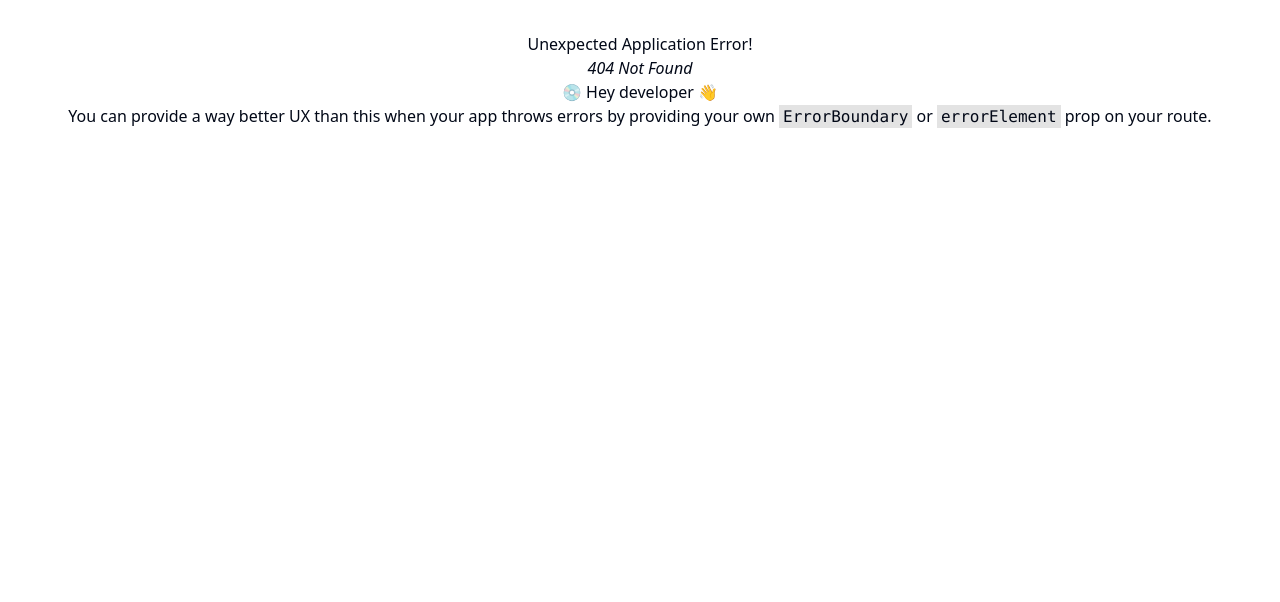
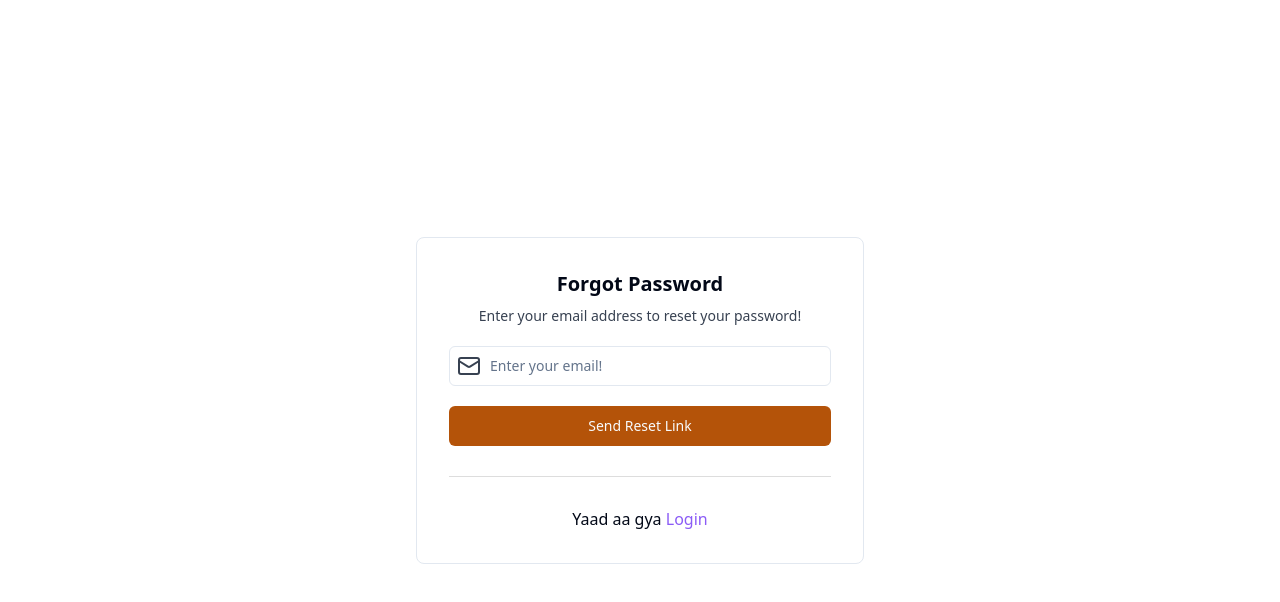
Before and after one commit to codesolverkushal/food-with-kp, a React (Vite) app in the folder client/: page /forgot-password in a window 1280 px wide. Before the commit this address had no page. Shown: the top 602 px of the page. Built offline with nearby package versions, Linux system fonts and the light colour scheme.

Commit message:
Deal with password issues

```diff
--- a/client/package.json
+++ b/client/package.json
@@ -18,9 +18,11 @@
     "lucide-react": "^0.453.0",
     "react": "^18.3.1",
     "react-dom": "^18.3.1",
+    "react-hot-toast": "^2.4.1",
     "react-router-dom": "^6.27.0",
     "tailwind-merge": "^2.5.4",
-    "tailwindcss-animate": "^1.0.7"
+    "tailwindcss-animate": "^1.0.7",
+    "zod": "^3.23.8"
   },
   "devDependencies": {
     "@eslint/js": "^9.13.0",
--- /dev/null
+++ b/client/src/pages/auth/ForgotPassword.tsx
@@ -0,0 +1,46 @@
+import { Button } from "@/components/ui/button";
+import { Input } from "@/components/ui/input"
+import { Separator } from "@radix-ui/react-separator";
+import { Loader2, Mail } from "lucide-react";
+import { useState } from "react"
+import { Link } from "react-router-dom";
+
+const ForgotPassword = () => {
+    const [email, setEmail] = useState<string>("");
+    const loading = false
+    return (
+        <div className="flex items-center justify-center min-h-screen w-full">
+            <form className="flex flex-col gap-5 md:border sm:border md:p-8 w-full max-w-md rounded-lg mx-4">
+                <div className="text-center">
+                    <h1 className="font-bold text-xl mb-2">Forgot Password</h1>
+                    <p className="text-sm text-gray-700">Enter your email address to reset your password!</p>
+                </div>
+                <div className="relative w-full">
+                    <Input
+                        type="text"
+                        value={email}
+                        onChange={(e) => { setEmail(e.target.value) }}
+                        placeholder="Enter your email!"
+                        className="pl-10"
+                    />
+                    <Mail className="absolute inset-y-2 left-2 text-gray-700 pointer-none" />
+                </div>
+                {
+                    loading ? (
+                        <Button disabled className="bg-amber-700 hover:bg-amber-900 hover:text-lg"><Loader2 className="mr-2 h-4 w-4 animate-spin" />Keep Patience</Button>
+                    ) : (
+                        <Button className="bg-amber-700 hover:bg-amber-900 hover:text-lg">Send Reset Link</Button>
+                    )
+                }
+
+                <Separator orientation="horizontal" decorative style={{ margin: '10px 0', backgroundColor: '#ddd', height: '1px' }} />
+                <span className="text-center">
+                    Yaad aa gya{" "}
+                    <Link to="/login" className="text-violet-500">Login</Link>
+                </span>
+            </form>
+        </div>
+    )
+}
+
+export default ForgotPassword
--- a/client/src/pages/auth/Login.tsx
+++ b/client/src/pages/auth/Login.tsx
@@ -4,14 +4,9 @@
 import { Separator } from "@radix-ui/react-separator";
 import { Link } from "react-router-dom";
 import { useState,ChangeEvent, FormEvent } from "react";
+import { LoginInputState, userLoginSchema } from "@/schema/userSchema";
 
 // Typescript me type define krne ka 2 tarika
-
-
-type LoginInputState = {
-    email: string,
-    password: string
-}
 
 const Login = () => {
 
@@ -20,6 +15,7 @@
         password:""
     });
 
+    const [errors,setErrors] = useState<Partial<LoginInputState>>({});
 
     const changeEventHandler = (e: ChangeEvent<HTMLInputElement>) =>{
         e.preventDefault();
@@ -32,14 +28,22 @@
 
     const loginHandler = (e:FormEvent)=>{
         e.preventDefault();
+        const result = userLoginSchema.safeParse(input);
+
+        if(!result.success){
+            const fieldErrors = result.error.formErrors.fieldErrors;
+            setErrors(fieldErrors as Partial<LoginInputState>);
+            return;
+        }
         console.log(input);
+        setErrors({});
     }
     const loading = false;
 
     return (
         <div className="flex items-center justify-center min-h-screen">
             <form onSubmit={loginHandler} className="md:p-8 w-full max-w-md rounded-lg md:border border border-gray-200 mx-4">
-                <div className="mb-4">
+                <div className="mb-4 text-center">
                     <h1 className="font-bold text-2xl">Kp-Hotel's</h1>
                 </div>
                 <div className="mb-4">
@@ -53,6 +57,9 @@
                             className="pl-10 focus-visible:ring-1"
                         />
                         <Mail className="absolute inset-y-2 left-2 text-gray-500 pointer-events-none" />
+                        {
+                            errors && <span className="text-sm text-red-500">{errors.email}</span>
+                        }
                     </div>
                 </div>
 
@@ -67,6 +74,9 @@
                             className="pl-10 focus-visible:ring-1"
                         />
                         <LockKeyhole className="absolute inset-y-2 left-2 text-gray-500 pointer-events-none" />
+                        {
+                            errors && <span className="text-sm text-red-500">{errors.password}</span>
+                        }
                     </div>
                 </div>
 
@@ -84,10 +94,14 @@
                         )
                     }
 
+                <div className="mt-4 text-center">
+                <Link to="/forgot-password" className="text-violet-500">Forgot Password</Link>
                 </div>
 
-              <Separator/>
-              <p className="mt-1">
+                </div>
+
+                <Separator orientation="horizontal" decorative style={{ margin: '10px 0', backgroundColor: '#ddd', height: '1px' }} />
+              <p className="mt-2 text-center">
                 Don't have an account?{"  "}
                 <Link to="/signup" className="text-violet-500">SignUp</Link>
               </p>
--- /dev/null
+++ b/client/src/pages/auth/ResetPassword.tsx
@@ -0,0 +1,46 @@
+import { Button } from "@/components/ui/button";
+import { Input } from "@/components/ui/input"
+import { Separator } from "@radix-ui/react-separator";
+import { Loader2, Lock } from "lucide-react";
+import { useState } from "react"
+import { Link } from "react-router-dom";
+
+const ResetPassword = () => {
+    const [newPassword, setNewPassword] = useState<string>("");
+    const loading = false
+    return (
+        <div className="flex items-center justify-center min-h-screen w-full">
+            <form className="flex flex-col gap-5 md:border sm:border md:p-8 w-full max-w-md rounded-lg mx-4">
+                <div className="text-center">
+                    <h1 className="font-bold text-xl mb-2">Reset Password</h1>
+                    <p className="text-sm text-gray-700">Enter your new Password!</p>
+                </div>
+                <div className="relative w-full">
+                    <Input
+                        type="password"
+                        value={newPassword}
+                        onChange={(e) => { setNewPassword(e.target.value) }}
+                        placeholder="Enter your new password!"
+                        className="pl-10"
+                    />
+                    <Lock className="absolute inset-y-2 left-2 text-gray-700 pointer-none" />
+                </div>
+                {
+                    loading ? (
+                        <Button disabled className="bg-amber-700 hover:bg-amber-900 hover:text-lg"><Loader2 className="mr-2 h-4 w-4 animate-spin" />Keep Patience</Button>
+                    ) : (
+                        <Button className="bg-amber-700 hover:bg-amber-900 hover:text-lg">Reset</Button>
+                    )
+                }
+
+                <Separator orientation="horizontal" decorative style={{ margin: '10px 0', backgroundColor: '#ddd', height: '1px' }} />
+                <span className="text-center">
+                    Yaad aa gya{" "}
+                    <Link to="/login" className="text-violet-500">Login</Link>
+                </span>
+            </form>
+        </div>
+    )
+}
+
+export default ResetPassword
--- a/client/src/pages/auth/SignUp.tsx
+++ b/client/src/pages/auth/SignUp.tsx
@@ -4,25 +4,21 @@
 import { Separator } from "@radix-ui/react-separator";
 import { Link } from "react-router-dom";
 import { useState,ChangeEvent, FormEvent } from "react";
+import { SignupInputState, userSignUpSchema } from "@/schema/userSchema";
+
 
 // Typescript me type define krne ka 2 tarika
 
-
-type LoginInputState = {
-    fullname: string;
-    email: string;
-    password: string;
-    contact: string;
-}
-
 const SignUp = () => {
 
-    const [input,setInput] = useState<LoginInputState>({
+    const [input,setInput] = useState<SignupInputState>({
         fullname:"",
         email:"",
         password:"",
         contact:""
     });
+
+    const [errors,setErrors] = useState<Partial<SignupInputState>>({});
 
 
     const changeEventHandler = (e: ChangeEvent<HTMLInputElement>) =>{
@@ -36,6 +32,15 @@
 
     const loginHandler = (e:FormEvent)=>{
         e.preventDefault();
+
+        const result = userSignUpSchema.safeParse(input);
+        if(!result.success){
+            const fieldError = result.error.formErrors.fieldErrors;
+            setErrors(fieldError as Partial<SignupInputState>);
+            return;
+        }
+
+        // Api fetching from backend...
         console.log(input);
     }
     const loading = false;
@@ -43,7 +48,7 @@
     return (
         <div className="flex items-center justify-center min-h-screen">
             <form onSubmit={loginHandler} className="md:p-8 w-full max-w-md rounded-lg md:border border border-gray-200 mx-4">
-                <div className="mb-4">
+                <div className="mb-4 text-center">
                     <h1 className="font-bold text-2xl">Kp-Hotel's</h1>
                 </div>
                 <div className="mb-4">
@@ -57,6 +62,10 @@
                             className="pl-10 focus-visible:ring-1"
                         />
                         <User className="absolute inset-y-2 left-2 text-gray-500 pointer-events-none" />
+                        {
+                            errors && <span className="text-sm text-red-500">{errors.fullname}</span>
+
+                        }
                     </div>
                 </div>
                 <div className="mb-4">
@@ -70,6 +79,10 @@
                             className="pl-10 focus-visible:ring-1"
                         />
                         <Mail className="absolute inset-y-2 left-2 text-gray-500 pointer-events-none" />
+                        {
+                            errors && <span className="text-sm text-red-500">{errors.email}</span>
+
+                        }
                     </div>
                 </div>
 
@@ -84,6 +97,10 @@
                             className="pl-10 focus-visible:ring-1"
                         />
                         <LockKeyhole className="absolute inset-y-2 left-2 text-gray-500 pointer-events-none" />
+                        {
+                            errors && <span className="text-sm text-red-500">{errors.password}</span>
+
+                        }
                     </div>
                 </div>
 
@@ -98,6 +115,10 @@
                             className="pl-10 focus-visible:ring-1"
                         />
                         <PhoneCallIcon className="absolute inset-y-2 left-2 text-gray-500 pointer-events-none" />
+                        {
+                            errors && <span className="text-sm text-red-500">{errors.contact}</span>
+
+                        }
                     </div>
                 </div>
 
@@ -118,7 +139,7 @@
                 </div>
 
               <Separator/>
-              <p className="mt-1">
+              <p className="mt-1 text-center">
                Already have an account?{"  "}
                 <Link to="/login" className="text-violet-500">Login</Link>
               </p>
--- /dev/null
+++ b/client/src/schema/userSchema.ts
@@ -0,0 +1,17 @@
+import {z} from "zod";
+
+
+export const userSignUpSchema = z.object({
+    fullname: z.string().min(1,"FullName is required!"),
+    email: z.string().email("Please enter a valid email!"),
+    password: z.string().min(6,"Password must be atleast six character!"),
+    contact: z.string().min(10,"Enter a valid mobile no.")
+});
+export const userLoginSchema = z.object({
+    email: z.string().email("Please enter a valid email!"),
+    password: z.string().min(6,"Password must be atleast six character!"),
+});
+
+
+export type SignupInputState = z.infer<typeof userSignUpSchema>;
+export type LoginInputState = z.infer<typeof userLoginSchema>;
```
Also changed, not shown: client/src/App.tsx (+10 -1 lines), 1 other file (tests, documents, lock files or other folders).
